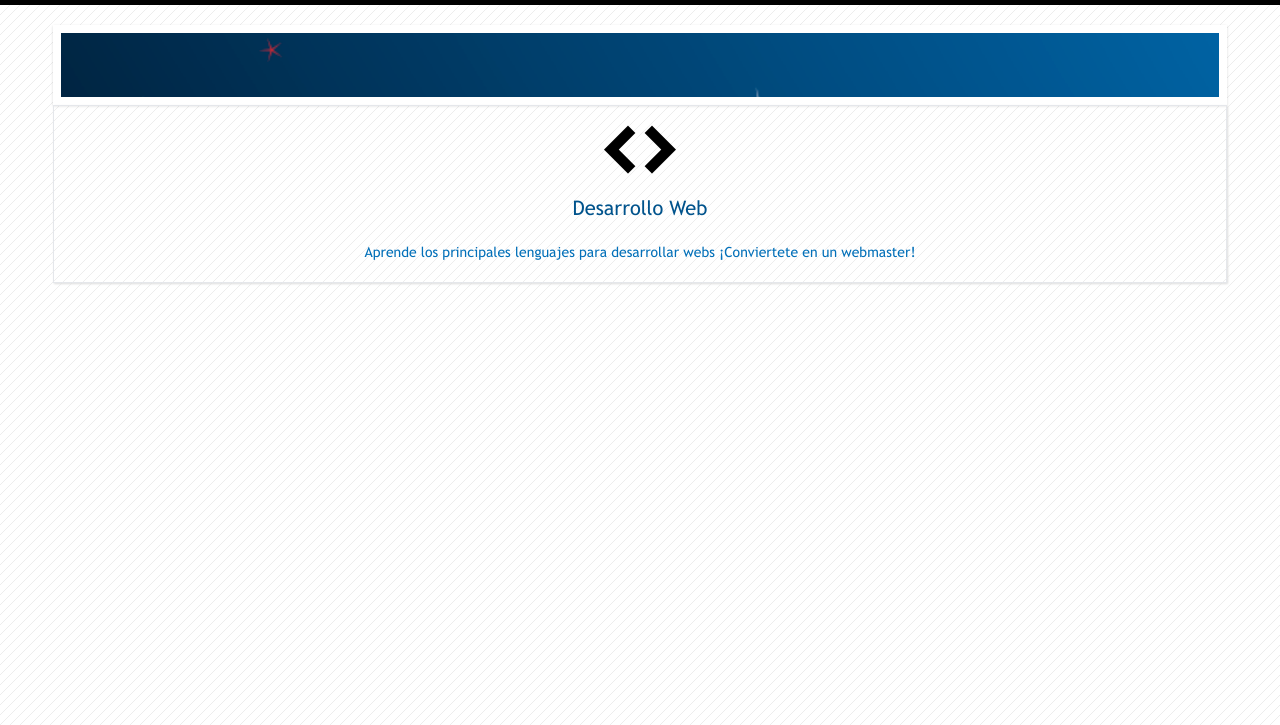
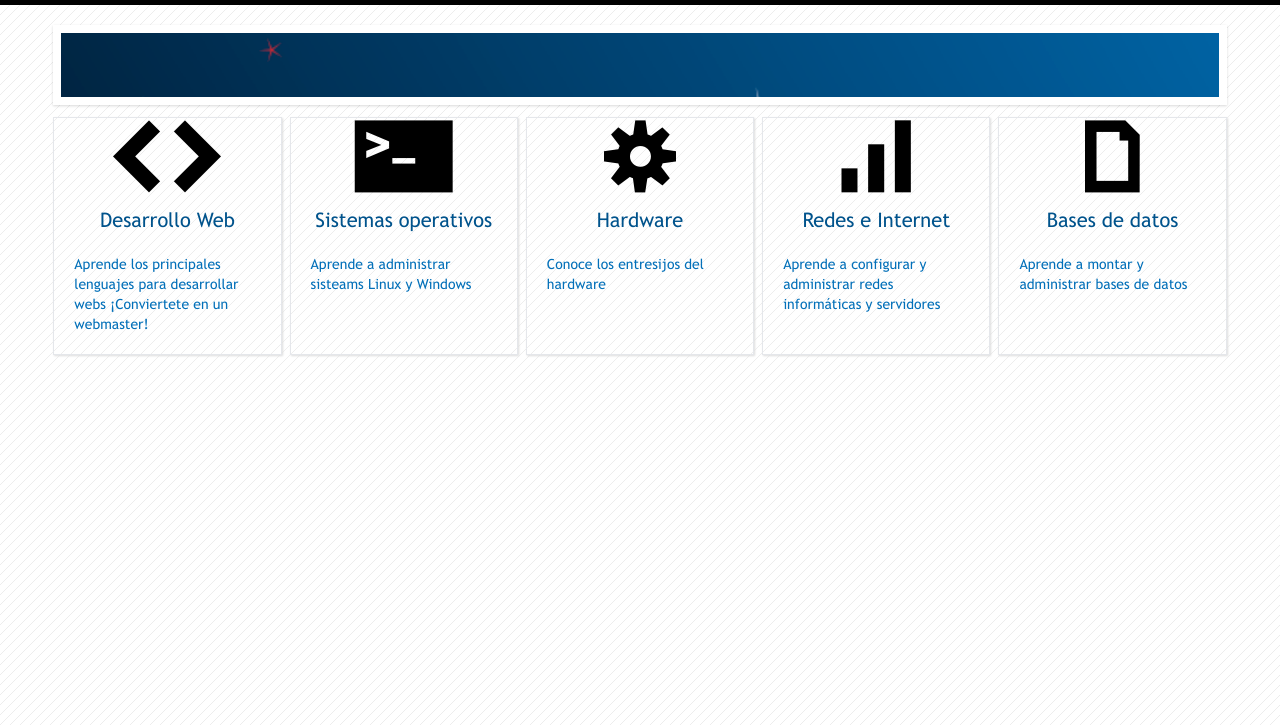
Before and after one commit to luchito93/talwind-css-course, a website: page index.html in a window 1280 px wide. Shown: the part 75-800 px from the top of the page. Drawn offline with nearby package versions, Linux system fonts and the light colour scheme; files that its build step writes are made by us from their sources.

Commit message:
feat: :sparkles: Flex Utilities

```diff
--- a/index.html
+++ b/index.html
@@ -28,7 +28,7 @@
                 </span>
                 <h3 class="tracking-wider pt-1.5 group-hover:animate-from-right">TAILWIND</h3>
             </div>
-            <!-- https://www.udemy.com/course/curso-de-tailwind-css-desde-cero-hasta-profesional/learn/lecture/25504556#questions min 1:26-->
+            <!-- https://www.udemy.com/course/curso-de-tailwind-css-desde-cero-hasta-profesional/learn/lecture/25504558#questions/15270340 min 1:26-->
             <nav>
                 <ul class="flex gap-6 text-2xl pl-5 tracking-wider flex-wrap justify-center mt-2 flex-col xsm:pl-0 xsm:flex-row sm:mt-auto">
                     <li>
@@ -78,8 +78,9 @@
             ">CURSOS DE DESARROLLO WEB CON LUCHIN</h1>
         </div>
     </section>
-    <div id="cards" class="container mx-auto w-11/12">
-        <div id="card" class="card">
+    <div id="cards" class="container mx-auto w-11/12
+    flex justify-between gap-x-2 py-3">
+        <div id="card" class="card group">
             <p class="card-icon">
                 H
             </p>
@@ -90,6 +91,50 @@
                 Aprende los principales lenguajes para desarrollar webs ¡Conviertete en un webmaster!
             </p>
         </div>
+        <div id="card" class="card group">
+            <p class="card-icon">
+                _
+            </p>
+            <h2 class="card-category">
+                Sistemas operativos
+            </h2>
+            <p class="card-description">
+                Aprende a administrar sisteams Linux y Windows
+            </p>
+        </div>
+        <div id="card" class="card group">
+            <p class="card-icon">
+                S
+            </p>
+            <h2 class="card-category">
+                Hardware
+            </h2>
+            <p class="card-description">
+                Conoce los entresijos del hardware
+            </p>
+        </div>
+        <div id="card" class="card group">
+            <p class="card-icon">
+                u
+            </p>
+            <h2 class="card-category">
+                Redes e Internet
+            </h2>
+            <p class="card-description">
+                Aprende a configurar y administrar redes informáticas y servidores
+            </p>
+        </div>
+        <div id="card" class="card group">
+            <p class="card-icon">
+                a
+            </p>
+            <h2 class="card-category">
+                Bases de datos
+            </h2>
+            <p class="card-description">
+                Aprende a montar y administrar bases de datos
+            </p>
+        </div>
     </div>
     <!-- FIN SECCION INFORMACION-->
 </body>
--- a/src/styles.css
+++ b/src/styles.css
@@ -59,18 +59,26 @@
 
     .card {
         @apply border border-gray-200 shadow-card overflow-hidden
-        flex flex-col items-center p-5;
+        flex flex-col items-center p-5
+        duration-300
+        cursor-pointer
+        flex-1
+        hover:bg-black
+        group;
     }
 
     .card-icon {
-        @apply font-symbol text-5xl pb-5;
+        @apply font-symbol text-5xl pb-5 group-hover:text-azul-claro
+        transform scale-150;
     }
 
     .card-category {
-        @apply font-trebuchet text-xl text-azu-card-title pb-5;
+        @apply font-trebuchet text-xl text-azu-card-title pb-5
+        group-hover:text-white;
     }
 
     .card-description {
-        @apply font-trebuchet text-sm text-azul-oscuro;
+        @apply font-trebuchet text-sm text-azul-oscuro
+        group-hover:text-white;
     }
 }
```
